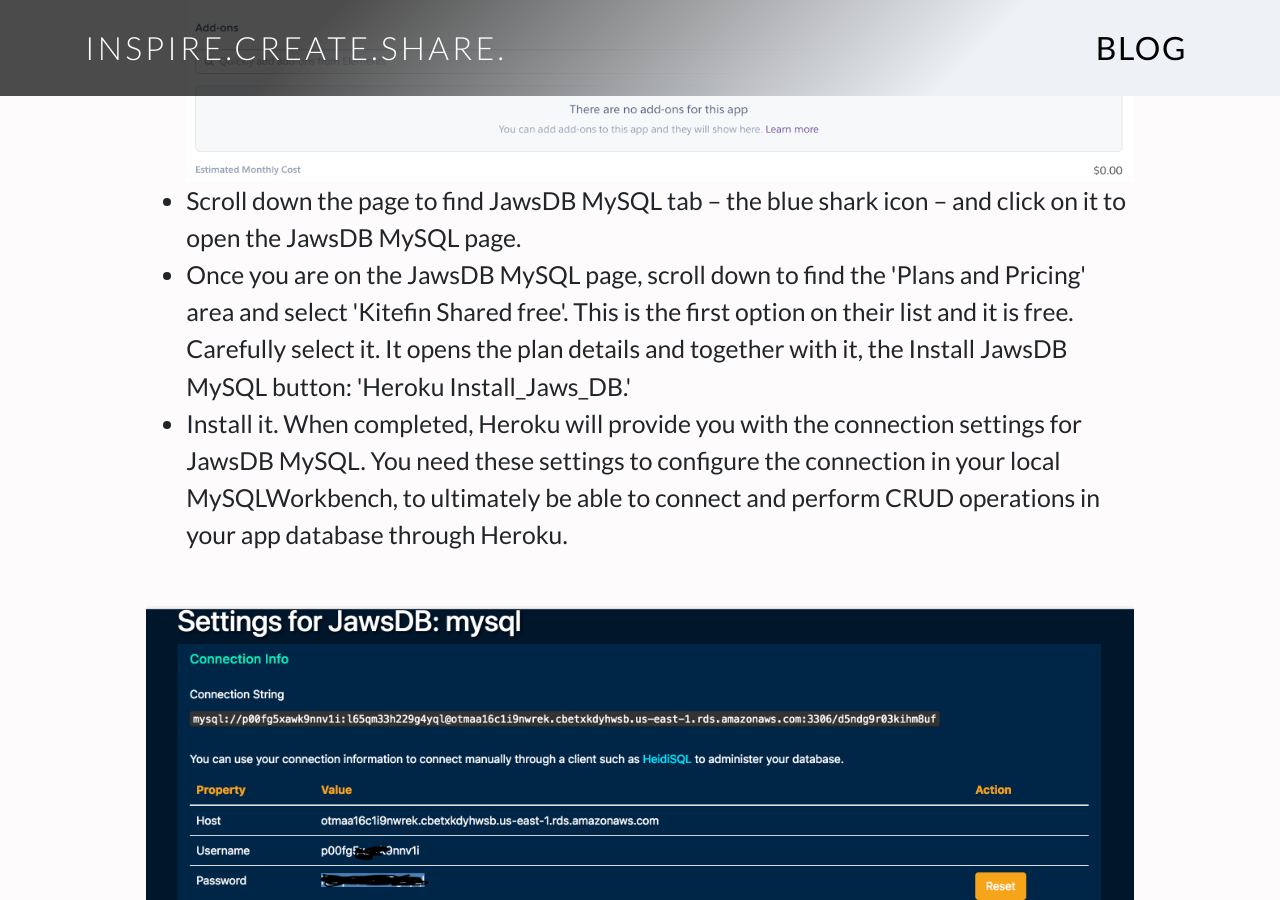
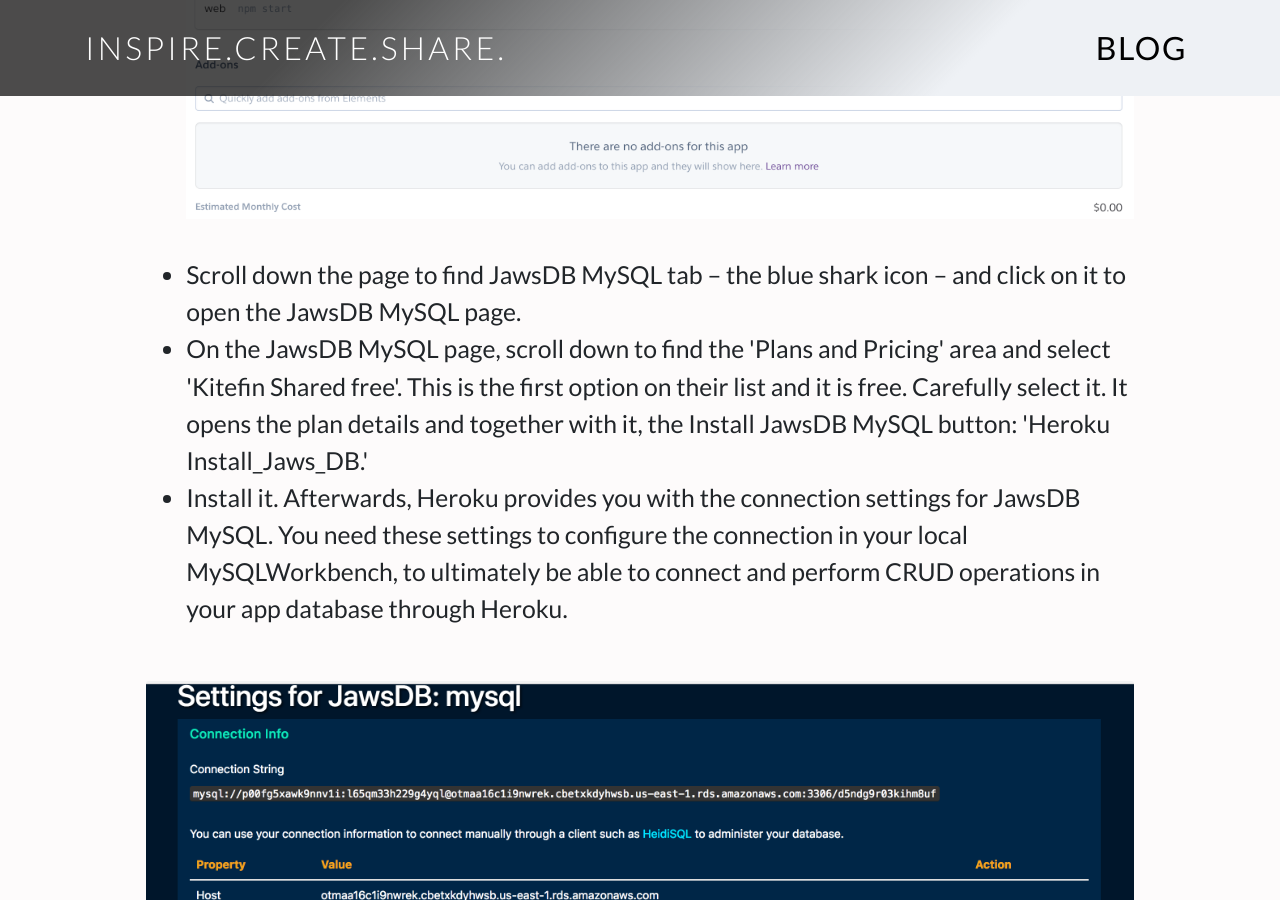
Before and after one commit to angelyna/angelina, a Jekyll site: the page built from blog/index.html, in a window 1280 px wide and 900 px high, scrolled down 2937 px. Built offline with Jekyll 4.4.1, drawn with Linux system fonts in a browser that asks for light colours; nearby versions of some CDN libraries.

Commit message:
Update index.html

```diff
--- a/blog/index.html
+++ b/blog/index.html
@@ -81,19 +81,21 @@
     <li>
         In Heroku browser, select your_app_name tab. Then click on Resources tab. And now click on 'Find more add_ons' tab. You should be here:
 <br>
+<br>
 <div id="pic"> <img class="card-img-top" src="../img/add_ons.png" alt="pic3">
+<br>
 <br>
     </li>
     <li>
         Scroll down the page to find JawsDB MySQL tab – the blue shark icon – and click on it to open the JawsDB MySQL page.
     </li>
     <li>
-    Once you are on the JawsDB MySQL page, scroll down to find the 'Plans and Pricing' area and select 'Kitefin Shared free'.
+    On the JawsDB MySQL page, scroll down to find the 'Plans and Pricing' area and select 'Kitefin Shared free'.
     This is the first option on their list and it is free. Carefully select it. It opens the plan details and together with
     it, the Install JawsDB MySQL button: 'Heroku Install_Jaws_DB.'
     </li>
     <li>
-        Install it. When completed, Heroku will provide you with the connection settings for JawsDB MySQL. You need these settings
+        Install it. Afterwards, Heroku provides you with the connection settings for JawsDB MySQL. You need these settings
         to configure the connection in your local MySQLWorkbench, to ultimately be able to connect and perform CRUD operations
         in your app database through Heroku.
     </li>
```
